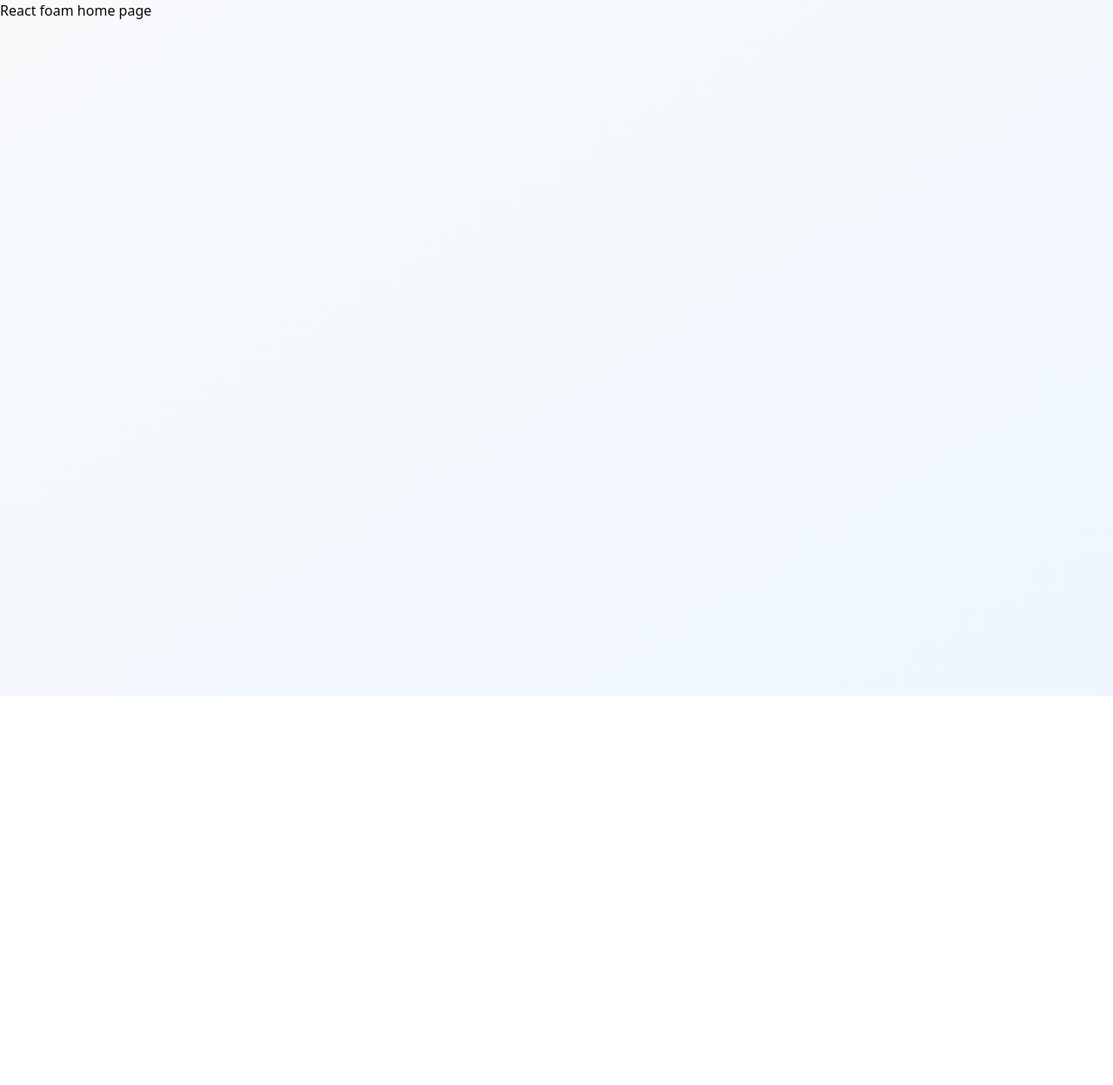
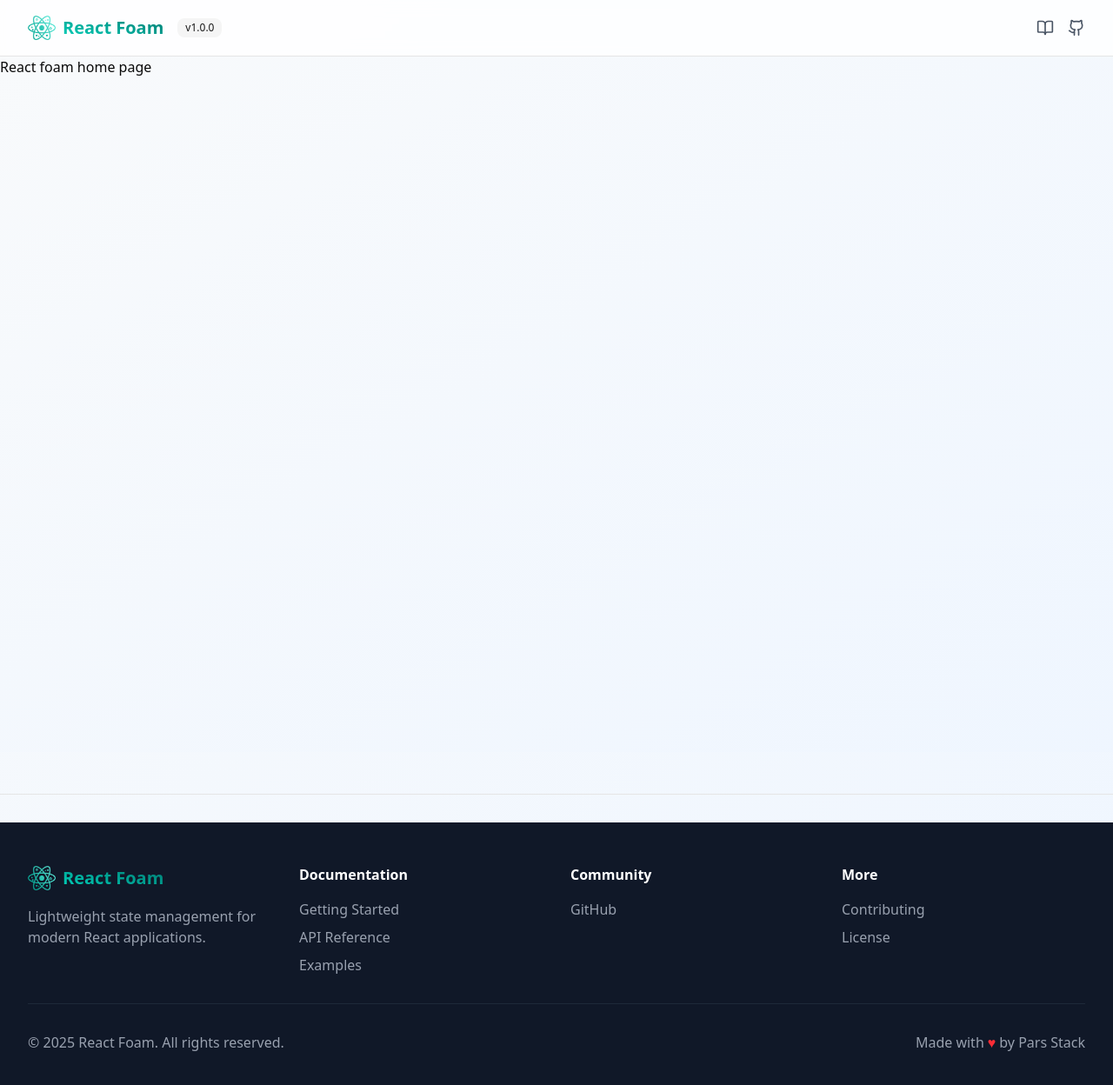
Before and after one commit to pars-stack/react-foam-docs, a Next.js app: page / in a window 1280 px wide. Shown: the top 1248 px of the page at 87% size. Before the commit the page ends 800 px from the top, so only its background shows below. Built offline with nearby package versions, Linux system fonts and the light colour scheme.

Commit message:
add : header and footer

```diff
--- a/src/app/layout.tsx
+++ b/src/app/layout.tsx
@@ -1,6 +1,8 @@
 import type { Metadata } from "next";
 import { Geist, Geist_Mono } from "next/font/google";
 import "./globals.css";
+import Header from "@/components/template/layout/header";
+import Footer from "@/components/template/layout/footer";
 
 const geistSans = Geist({
   variable: "--font-geist-sans",
@@ -27,7 +29,11 @@ export default function RootLayout({
       <body
         className={`${geistSans.variable} ${geistMono.variable} antialiased`}
       >
-        {children}
+        <div className="min-h-screen bg-gradient-to-br from-slate-50 to-blue-50">
+          <Header />
+          <main className="">{children}</main>
+          <Footer />
+        </div>
       </body>
     </html>
   );
--- /dev/null
+++ b/src/components/template/layout/footer.tsx
@@ -0,0 +1,72 @@
+import { Separator } from '@/components/ui/separator'
+import Link from 'next/link'
+import Logo from '../logo'
+
+const thisYear = new Date().getFullYear()
+
+const Footer = () => {
+
+  return (
+      <div className="border-t pt-8 mt-12">
+          <footer className="bg-gray-900 text-white py-12">
+              <div className="max-w-7xl mx-auto px-4 sm:px-6 lg:px-8">
+                  <div className="grid grid-cols-1 md:grid-cols-4 gap-8">
+                      <div>
+                          <div className="flex items-center space-x-2 mb-4">
+                              <Logo />
+                              <span className="text-xl font-bold bg-gradient-to-bl from-teal-700 to-teal-400 bg-clip-text text-transparent">
+                                  React Foam
+                              </span>
+                          </div>
+                          <p className="text-gray-400">
+                              Lightweight state management for modern React applications.
+                          </p>
+                      </div>
+
+                      <div>
+                          <h3 className="font-semibold mb-4">Documentation</h3>
+                          <ul className="space-y-2 text-gray-400">
+                              <li><Link href="/docs" className="hover:text-white transition-colors">Getting Started</Link></li>
+                              <li><Link href="/docs/api" className="hover:text-white transition-colors">API Reference</Link></li>
+                              <li><Link href="/docs/examples" className="hover:text-white transition-colors">Examples</Link></li>
+                          </ul>
+                      </div>
+
+                      <div>
+                          <h3 className="font-semibold mb-4">Community</h3>
+                          <ul className="space-y-2 text-gray-400">
+                              <li><Link href="https://github.com/pars-stack/react-foam" target='_blank' className="hover:text-white transition-colors">GitHub</Link></li>
+                          </ul>
+                      </div>
+
+                      <div>
+                          <h3 className="font-semibold mb-4">More</h3>
+                          <ul className="space-y-2 text-gray-400">
+                              {/* <li><Link href="#" className="hover:text-white transition-colors">Changelog</Link></li> */}
+                              <li><Link href="#" className="hover:text-white transition-colors">Contributing</Link></li>
+                              <li><Link href="#" className="hover:text-white transition-colors">License</Link></li>
+                          </ul>
+                      </div>
+                  </div>
+
+                  <Separator className="my-8 bg-gray-800" />
+
+                  <div className="flex flex-col sm:flex-row justify-between items-center">
+                      <p className="text-gray-400">
+                          © {thisYear} React Foam. All rights reserved.
+                      </p>
+                      <div className="flex items-center space-x-1 mt-4 sm:mt-0">
+                          <span className="text-gray-400">Made with</span>
+                          <div className="flex items-center space-x-1">
+                              <span className="text-red-500">♥</span>
+                              <span className="text-gray-400">by <Link href="https://github.com/pars-stack" target='_blank'>Pars Stack</Link></span>
+                          </div>
+                      </div>
+                  </div>
+              </div>
+          </footer>
+      </div>
+  )
+}
+
+export default Footer
--- /dev/null
+++ b/src/components/template/layout/header.tsx
@@ -0,0 +1,38 @@
+import { Badge } from '@/components/ui/badge'
+import { BookOpen, Github } from 'lucide-react'
+import Link from 'next/link'
+import Logo from '../logo'
+
+const Header = () => {
+  return (
+    <header>
+      <nav className="border-b bg-white/80 backdrop-blur-sm sticky top-0 z-50">
+        <div className="max-w-7xl mx-auto px-4 sm:px-6 lg:px-8">
+          <div className="flex justify-between items-center h-16">
+            <div className="flex items-center space-x-4">
+              <div className="flex items-center space-x-2">
+                <Logo />
+                <span className="text-xl font-bold bg-gradient-to-bl from-teal-700 to-teal-400 bg-clip-text text-transparent">
+                  React Foam
+                </span>
+              </div>
+              <Badge variant="secondary" className="hidden sm:inline-flex">
+                v1.0.0
+              </Badge>
+            </div>
+            <div className="flex items-center space-x-4">
+              <Link href="/docs" className="text-gray-600 hover:text-gray-900 transition-colors">
+                <BookOpen className="w-5 h-5" />
+              </Link>
+              <Link href="https://github.com/pars-stack/react-foam" target='_blank' className="text-gray-600 hover:text-gray-900 transition-colors">
+                <Github className="w-5 h-5" />
+              </Link>
+            </div>
+          </div>
+        </div>
+      </nav>
+    </header>
+  )
+}
+
+export default Header
--- /dev/null
+++ b/src/components/template/logo.tsx
@@ -0,0 +1,20 @@
+import Image from 'next/image'
+import Link from 'next/link'
+import React from 'react'
+
+const Logo = () => {
+    return (
+    <Link href='/'>
+        <div className="w-8 h-8 flex items-center justify-center">
+            <Image
+                src="/images/logo.png"
+                alt='react foam logo'
+                width={32}
+                height={32}
+                />
+        </div>
+    </Link>
+  )
+}
+
+export default Logo
```
Also changed, not shown: public/images/logo.png (added).
